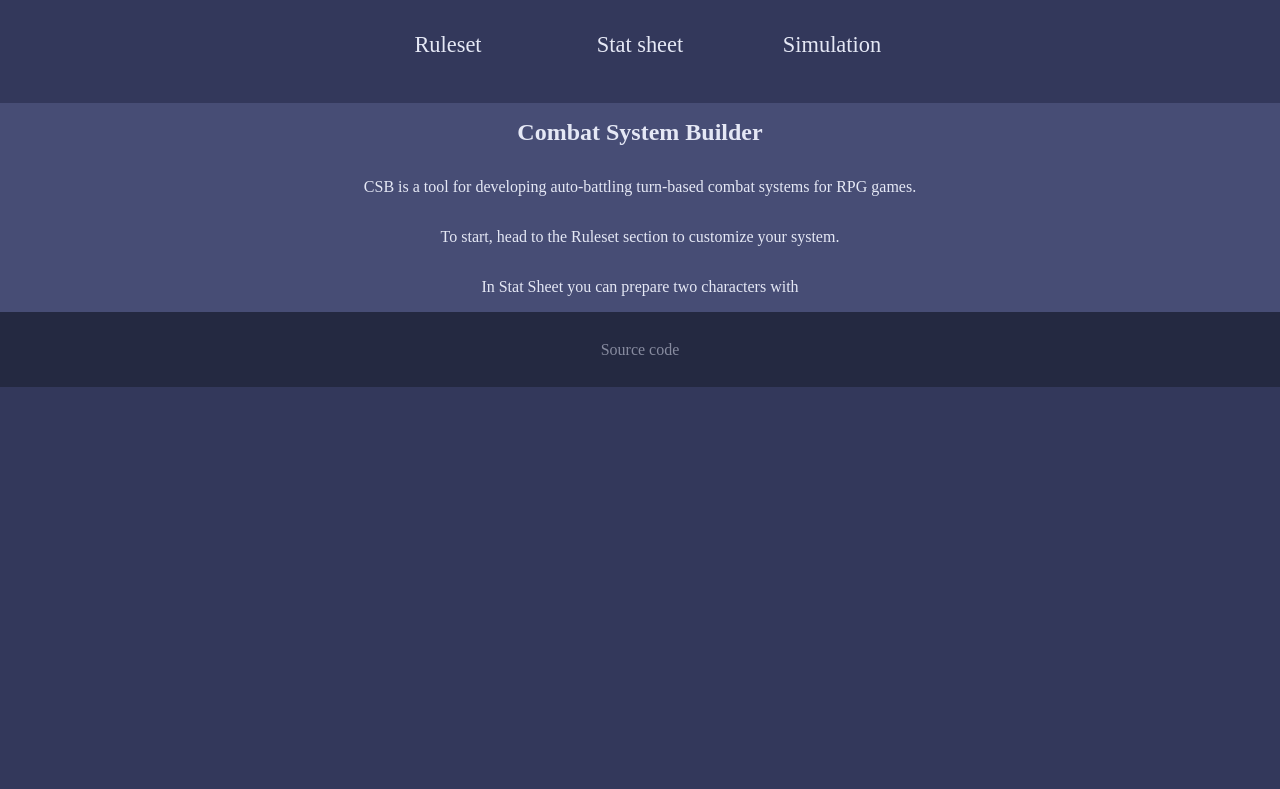
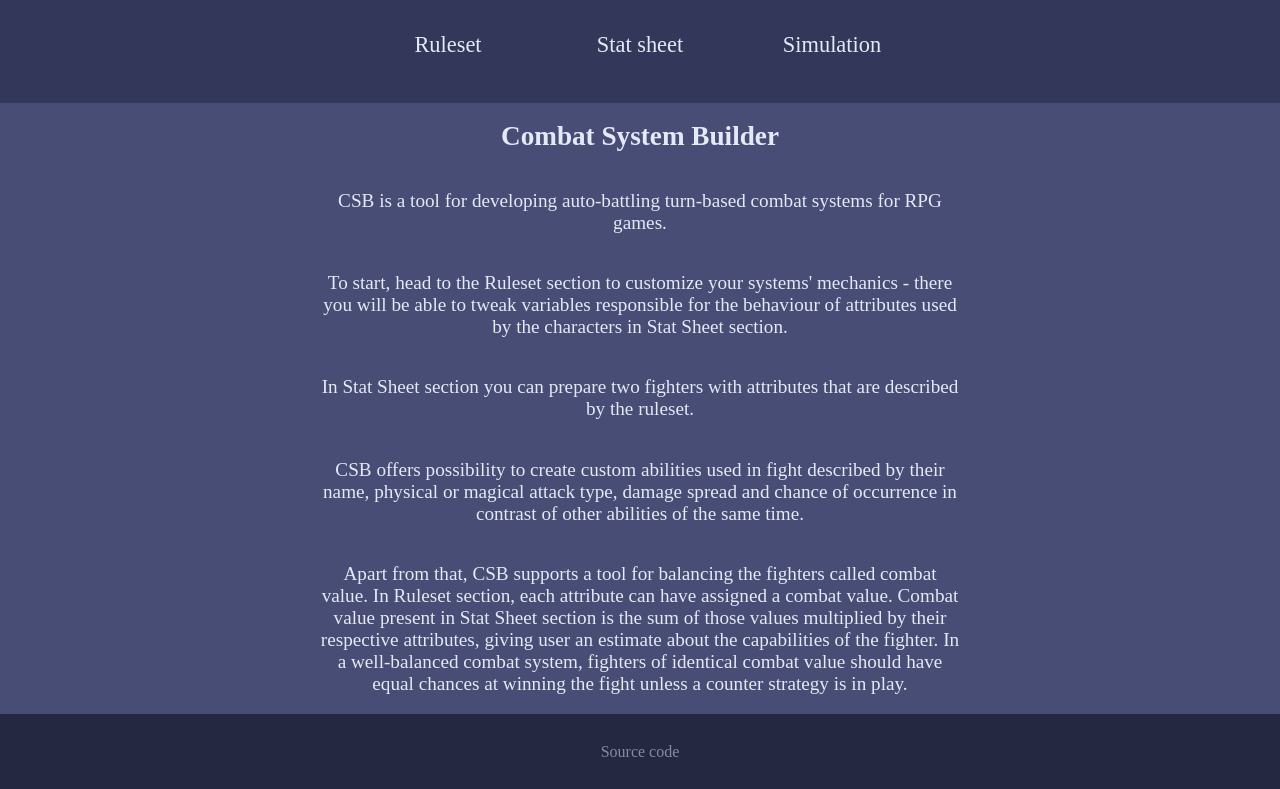
Before and after one commit to BartoszDerenda/combat-system-builder, a Flask app: page / in a window 1280 px wide. Shown: the part 40-829 px from the top of the page. Before the commit the page ends 427 px from the top, so only its background shows below. Run offline with Flask 3, Linux system fonts and the light colour scheme.

Commit message:
Update v1.2
Push before I start experimenting with the database.

- Minor fixes in the tooltips.
- Added turn number and current hp in simulation.
- Fixed website's width issues.
- Cleaned up code that was out of comission for a while.

```diff
--- a/app.py
+++ b/app.py
@@ -21,15 +21,15 @@ class Fighter:
 
         # Attributes
         self.level = 1
-        self.strength = 1
-        self.intelligence = 1
-        self.agility = 1
-        self.willpower = 1
-        self.endurance = 1
-        self.charisma = 1
-        self.luck = 1
-        self.speed = 1
-        self.armor = 1
+        self.strength = 10
+        self.intelligence = 10
+        self.agility = 10
+        self.willpower = 10
+        self.endurance = 10
+        self.charisma = 10
+        self.luck = 10
+        self.speed = 10
+        self.armor = 10
         self.likelihood_of_physical = 50
         self.likelihood_of_magical = 50
         self.total_value = 0
@@ -630,21 +630,6 @@ def set_ruleset():
     else:
         system.strength_dmg = 3
 
-    if request.form.get("strength_min") != '' and float(request.form.get("strength_min")) >= 0.1:
-        system.strength_min = float(request.form.get("strength_min"))
-    else:
-        system.strength_min = 0.9
-
-    if request.form.get("strength_max") != '' and float(request.form.get("strength_max")) >= 0.1:
-        system.strength_max = float(request.form.get("strength_max"))
-    else:
-        system.strength_max = 1.1
-
-    if system.strength_min > system.strength_max:
-        temp = system.strength_min
-        system.strength_min = system.strength_max
-        system.strength_max = temp
-
     if request.form.get("strength_crit") != '' and float(request.form.get("strength_crit")) >= 0.1:
         system.strength_crit = float(request.form.get("strength_crit"))
     else:
@@ -662,21 +647,6 @@ def set_ruleset():
         system.intelligence_dmg = int(request.form.get("intelligence_dmg"))
     else:
         system.intelligence_dmg = 3
-
-    if request.form.get("intelligence_min") != '' and float(request.form.get("intelligence_min")) >= 0.1:
-        system.intelligence_min = float(request.form.get("intelligence_min"))
-    else:
-        system.intelligence_min = 0.9
-
-    if request.form.get("intelligence_max") != '' and float(request.form.get("intelligence_max")) >= 0.1:
-        system.intelligence_max = float(request.form.get("intelligence_max"))
-    else:
-        system.intelligence_max = 1.1
-
-    if system.intelligence_min > system.intelligence_max:
-        temp = system.intelligence_min
-        system.intelligence_min = system.intelligence_max
-        system.intelligence_max = temp
 
     if request.form.get("intelligence_crit") != '' and float(request.form.get("intelligence_crit")) >= 0.1:
         system.intelligence_crit = float(request.form.get("intelligence_crit"))
@@ -916,6 +886,7 @@ def simulation():
     system = sessions[session['key']]
     win_condition = False
     combatlog = []
+    turn_number = 0
 
     hero_health = (system.hero.endurance * system.endurance_value) + system.base_health
     enemy_health = (system.enemy.endurance * system.endurance_value) + system.base_health
@@ -1105,8 +1076,10 @@ def simulation():
 
     while not win_condition:
         turn = ""
+        amount_absorbed = 0
         if hero_speed_base >= enemy_speed_base:
 
+            turn_number += 1
             damage, attack_type, attack_name = attack_choice("hero", damage, attack_name)
 
             if hero_charisma_buff:
@@ -1124,7 +1097,7 @@ def simulation():
             damage = round(damage)
             enemy_health -= damage
 
-            turn += '<div class="hero-turn">'
+            turn += '<div class="hero-turn tooltip">Turn ' + str(turn_number) + ':<br><br><div class="hero-damage">'
             if dodged:
                 turn += system.hero.name + ' strikes with ' + attack_name + ' but the opponent manages to <span ' \
                                                                     'class="agility-dodge">dodge the attack!</span> '
@@ -1132,10 +1105,10 @@ def simulation():
             else:
                 if attack_type == 'physical':
                     turn += system.hero.name + ' strikes with ' + attack_name + ' dealing ' \
-                                                '<span class="physical-damage">' + str(damage) + ' damage!</span>'
+                                                '<span class="physical-damage">' + str(damage + amount_absorbed) + ' damage!</span>'
                 else:
                     turn += system.hero.name + ' casts ' + attack_name + ' dealing <span class="magical-damage">' + str(
-                        damage) + ' damage!</span>'
+                        damage + amount_absorbed) + ' damage!</span>'
 
                 if critical:
                     turn += '<span class="critical-effect"> Critical strike!</span>'
@@ -1156,15 +1129,18 @@ def simulation():
                 else:
                     enemy_debuff = random.randint(system.charisma_min, system.charisma_max)
                     turn += '<br><i class="charisma-effect">' + system.hero.name + " let's out an intimidating roar, decreasing the power of " \
-                                                                                   "opponent's next attack " + str(
+                                                                                   "opponent's next attack by " + str(
                         enemy_debuff) + '%!</i>'
                     enemy_charisma_debuff = True
 
-            turn += '</div><br>'
+            turn += '</div><br>' + system.hero.name + "'s health: " + str(hero_health) + "<br>" + \
+                    system.enemy.name + "'s health: " + str(enemy_health + damage) + " (-" + str(damage) + ")" + \
+                    '</span></div><br>'
             enemy_speed_base += system.enemy.speed
 
         else:
 
+            turn_number += 1
             damage, attack_type, attack_name = attack_choice("enemy", damage, attack_name)
 
             if enemy_charisma_buff:
@@ -1182,7 +1158,7 @@ def simulation():
             damage = round(damage)
             hero_health -= damage
 
-            turn += '<div class="enemy-turn">'
+            turn += '<div class="enemy-turn tooltip">Turn ' + str(turn_number) + ':<br><br><div class="enemy-damage">'
             if dodged:
                 turn += system.enemy.name + ' strikes with ' + attack_name + ' but the opponent manages to <span ' \
                                                                     'class="agility-dodge">dodge the attack!</span> '
@@ -1190,10 +1166,10 @@ def simulation():
             else:
                 if attack_type == 'physical':
                     turn += system.enemy.name + ' strikes with ' + attack_name + ' dealing ' \
-                                                '<span class="physical-damage">' + str(damage) + ' damage!</span>'
+                                                '<span class="physical-damage">' + str(damage + amount_absorbed) + ' damage!</span>'
                 else:
                     turn += system.enemy.name + ' casts ' + attack_name + ' dealing <span class="magical-damage">' + str(
-                        damage) + ' damage!</span>'
+                        damage + amount_absorbed) + ' damage!</span>'
 
                 if critical:
                     turn += '<span class="critical-effect"> Critical strike!</span>'
@@ -1214,11 +1190,13 @@ def simulation():
                 else:
                     hero_debuff = random.randint(system.charisma_min, system.charisma_max)
                     turn += '<br><i class="charisma-effect">' + system.enemy.name + " let's out an intimidating roar, decreasing the power of " \
-                                                                                    "opponent's next attack " + str(
+                                                                                    "opponent's next attack by " + str(
                         hero_debuff) + '%!</i>'
                     hero_charisma_debuff = True
 
-            turn += '</div><br>'
+            turn += '</div><br>' + system.hero.name + "'s health: " + str(hero_health + damage) + " (-" + str(damage) + ")<br>" + \
+                    system.enemy.name + "'s health: " + str(enemy_health) + \
+                    '</span></div><br>'
             hero_speed_base += system.hero.speed
 
         if hero_health <= 0:
--- a/static/styles/homepage.css
+++ b/static/styles/homepage.css
@@ -1,14 +1,40 @@
 #homepage-box {
+    display: flex;
+    justify-content: center;
+    align-items: center;
+    flex-direction: column;
+
+    min-width: 100%;
+    min-height: 60vh;
+
+    background-color: #474d75;
+}
+
+#homepage-text {
     display: flex;
     text-align: center;
     justify-content: center;
     flex-direction: column;
 
-    width: 100vw;
-
-    background-color: #474d75;
+    width: 50%;
 }
 
 h1 {
-    font-size: 1.5em;
+    font-size: 1.7em;
 }
+
+p {
+    font-size: 1.2em;
+}
+
+@media (max-width: 1200px) {
+    #homepage-text {
+        width: 70%;
+    }
+}
+
+@media (max-width: 700px) {
+    #homepage-text {
+        width: 90%;
+    }
+}
--- a/static/styles/navigation.css
+++ b/static/styles/navigation.css
@@ -12,14 +12,6 @@
     text-align: center;
     width: 15vw;
     margin-bottom: 4.5%;
-}
-
-.nav-dot {
-    text-align: center;
-    width: 2vh;
-
-    cursor: default;
-    user-select: none;
 }
 
 .current-page {
--- a/templates/index.html
+++ b/templates/index.html
@@ -19,10 +19,22 @@
         </div>
     </div>
     <div id="homepage-box">
-        <h1>Combat System Builder</h1>
-        <p>CSB is a tool for developing auto-battling turn-based combat systems for RPG games.</p>
-        <p>To start, head to the Ruleset section to customize your system.</p>
-        <p>In Stat Sheet you can prepare two characters with </p>
+        <div id="homepage-text">
+            <h1>Combat System Builder</h1>
+            <p>CSB is a tool for developing auto-battling turn-based combat systems for RPG games.</p>
+            <p>To start, head to the Ruleset section to customize your systems' mechanics - there you will be able to
+                tweak variables responsible for the behaviour of attributes used by the characters in Stat Sheet section.</p>
+            <p>In Stat Sheet section you can prepare two fighters with attributes that are described by the ruleset.</p>
+            <p>CSB offers possibility to create custom abilities used in fight described by their name, physical or magical
+                attack type, damage spread and chance of occurrence in contrast of other abilities of the same time.
+            </p>
+            <p>
+                Apart from that, CSB supports a tool for balancing the fighters called combat value. In Ruleset section,
+                each attribute can have assigned a combat value. Combat value present in Stat Sheet section is the sum
+                of those values multiplied by their respective attributes, giving user an estimate about the
+                capabilities of the fighter. In a well-balanced combat system, fighters of identical combat value
+                should have equal chances at winning the fight unless a counter strategy is in play.</p>
+        </div>
     </div>
 
 {% endblock %}
```
Also changed, not shown: static/styles/simulation.css (+18 -1 lines), templates/ruleset.html (+1 -20 lines), templates/stat-sheet.html (+15 -13 lines).
